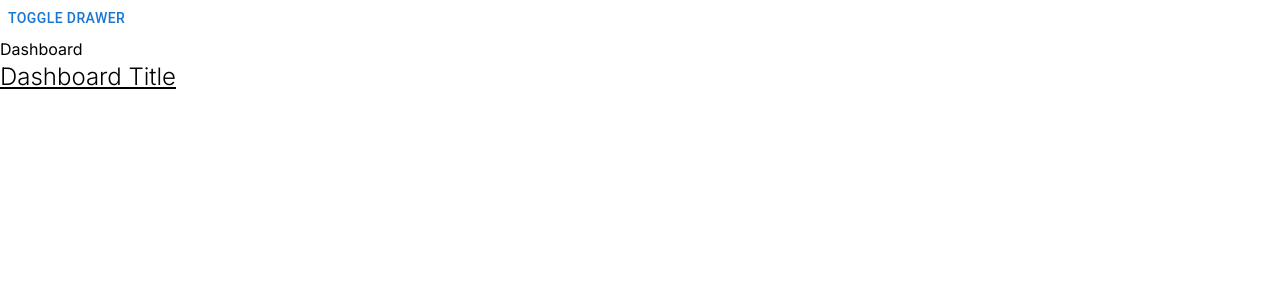
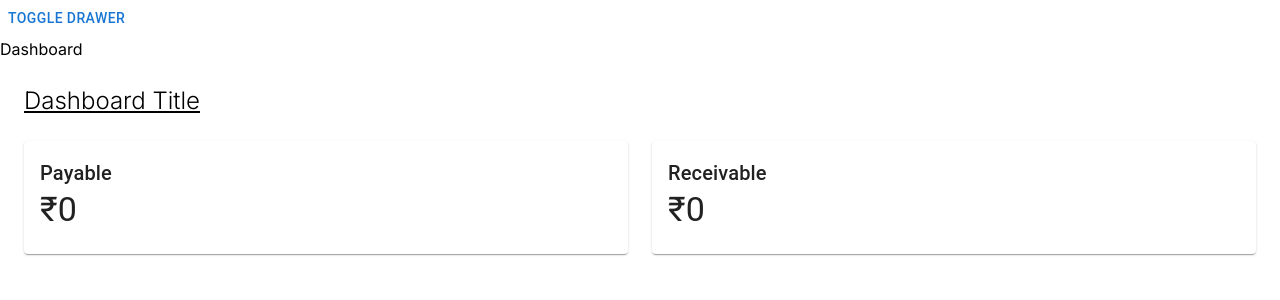
Before and after one commit to softgen-mustafa/softgen-web, a Next.js app: page /dashboard in a window 1280 px wide. Shown: the top 300 px of the page. Built offline with nearby package versions, Linux system fonts and the light colour scheme; no server answers.

Commit message:
Dashboard Screen Cards import done UI fixing pending

```diff
--- a/app/dashboard/page.tsx
+++ b/app/dashboard/page.tsx
@@ -1,8 +1,106 @@
+"use client";
+
+import { useRouter } from "next/router";
+import { useEffect, useState } from "react";
+import { getAsync, getBmrmBaseUrl } from "../services/rest_services";
+import {
+  Box,
+  Card,
+  CardContent,
+  Typography,
+  CircularProgress,
+} from "@mui/material";
+
+
 const Page = () => {
+  const [details, setDetails] = useState<{
+    payableTitle: string;
+    receivableTitle: string;
+    payableAmount: number;
+    receivableAmount: number;
+    currency: string;
+  } | null>(null);
+  const [loading, setLoading] = useState(true);
+
+  const hasReloaded = false;
+  const selectedCompany = "df89b80e-9048-49f1-9c5e-0c88fe9886f0";
+
+  useEffect(() => {
+    outstandingDashboardApi();
+  }, [selectedCompany, hasReloaded]);
+
+  const outstandingDashboardApi = async () => {
+    setLoading(true);
+    try {
+      const url = `${getBmrmBaseUrl()}/bill/get/outstanding-overview`;
+      let response = await getAsync(url);
+      console.log(response);
+      if (response === null || response.length < 1) {
+        response = [
+          {
+            name: "Payable",
+            billDate: "0001-01-01T00:00:00",
+            dueDate: null,
+            closingBal: 0,
+            isOutstanding: false,
+          },
+          {
+            name: "Receivable",
+            billDate: "0001-01-01T00:00:00",
+            dueDate: null,
+            closingBal: 0,
+            isOutstanding: false,
+          },
+        ];
+      }
+
+      setDetails({
+        payableTitle: response[0].name || "Payable",
+        receivableTitle: response[1].name || "Receivable",
+        payableAmount: response[0].closingBal,
+        receivableAmount: response[1].closingBal,
+        currency: response.currency ?? "₹",
+      });
+    } catch (error) {
+      console.error("Error fetching dashboard data:", error);
+    } finally {
+      setLoading(false);
+    }
+  };
+
   return (
-    <div>
-      <h1 className="text-2xl font-light underline">Dashboard Title</h1>
-      </div>
-  )
-}
+    <div className="p-6">
+      <h1 className="text-2xl font-light underline mb-6">Dashboard Title</h1>
+      {loading ? (
+        <CircularProgress />
+      ) : (
+        <Box className="grid grid-cols-1 md:grid-cols-2 gap-6">
+          <Card className="bg-white shadow-md">
+            <CardContent>
+              <Typography variant="h6" className="mb-2">
+                {details?.payableTitle}
+              </Typography>
+              <Typography variant="h4" className="font-bold">
+                {details?.currency}
+                {details?.payableAmount.toLocaleString()}
+              </Typography>
+            </CardContent>
+          </Card>
+          <Card className="bg-white shadow-md">
+            <CardContent>
+              <Typography variant="h6" className="mb-2">
+                {details?.receivableTitle}
+              </Typography>
+              <Typography variant="h4" className="font-bold">
+                {details?.currency}
+                {details?.receivableAmount.toLocaleString()}
+              </Typography>
+            </CardContent>
+          </Card>
+        </Box>
+      )}
+    </div>
+  );
+};
+
 export default Page;
```
